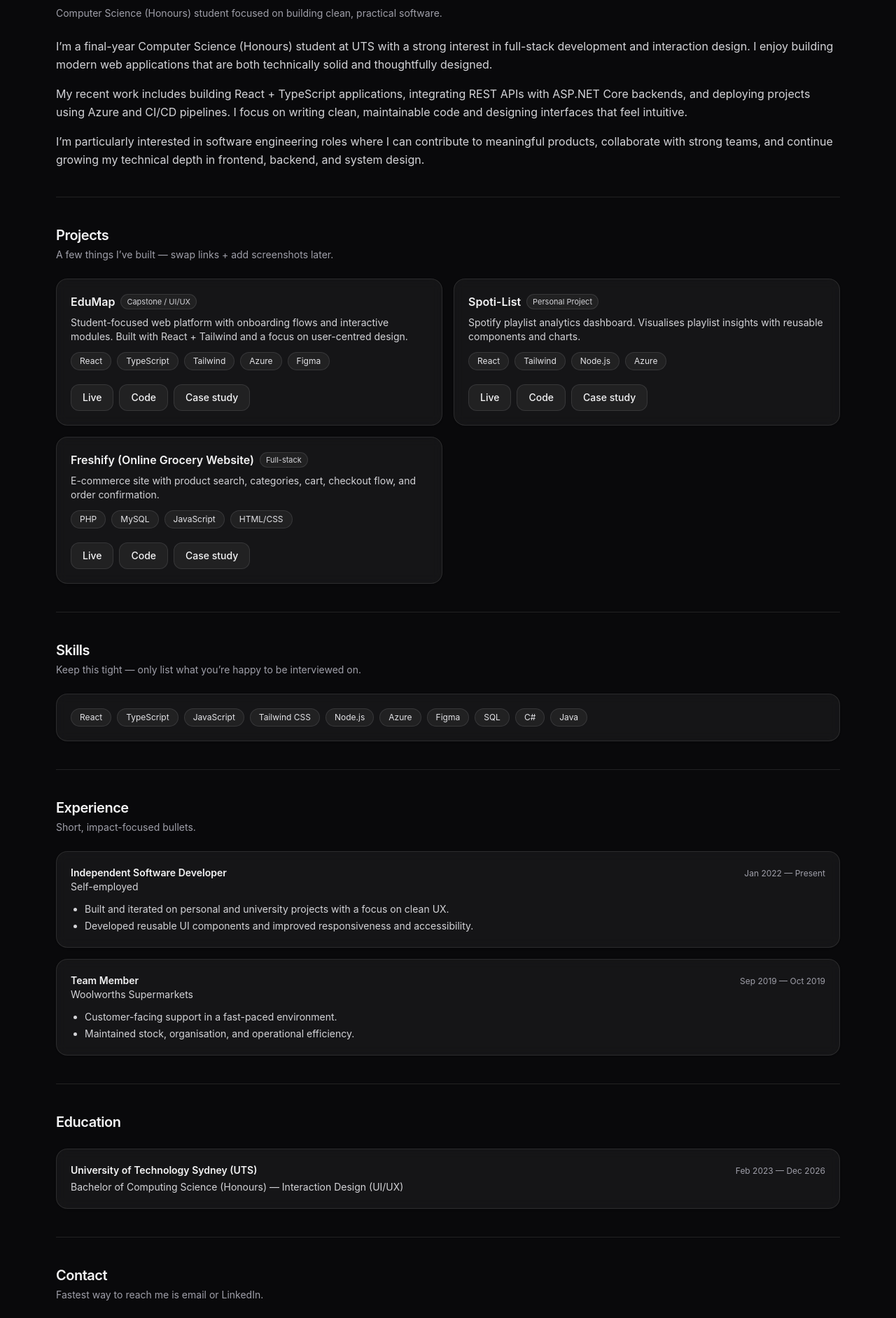
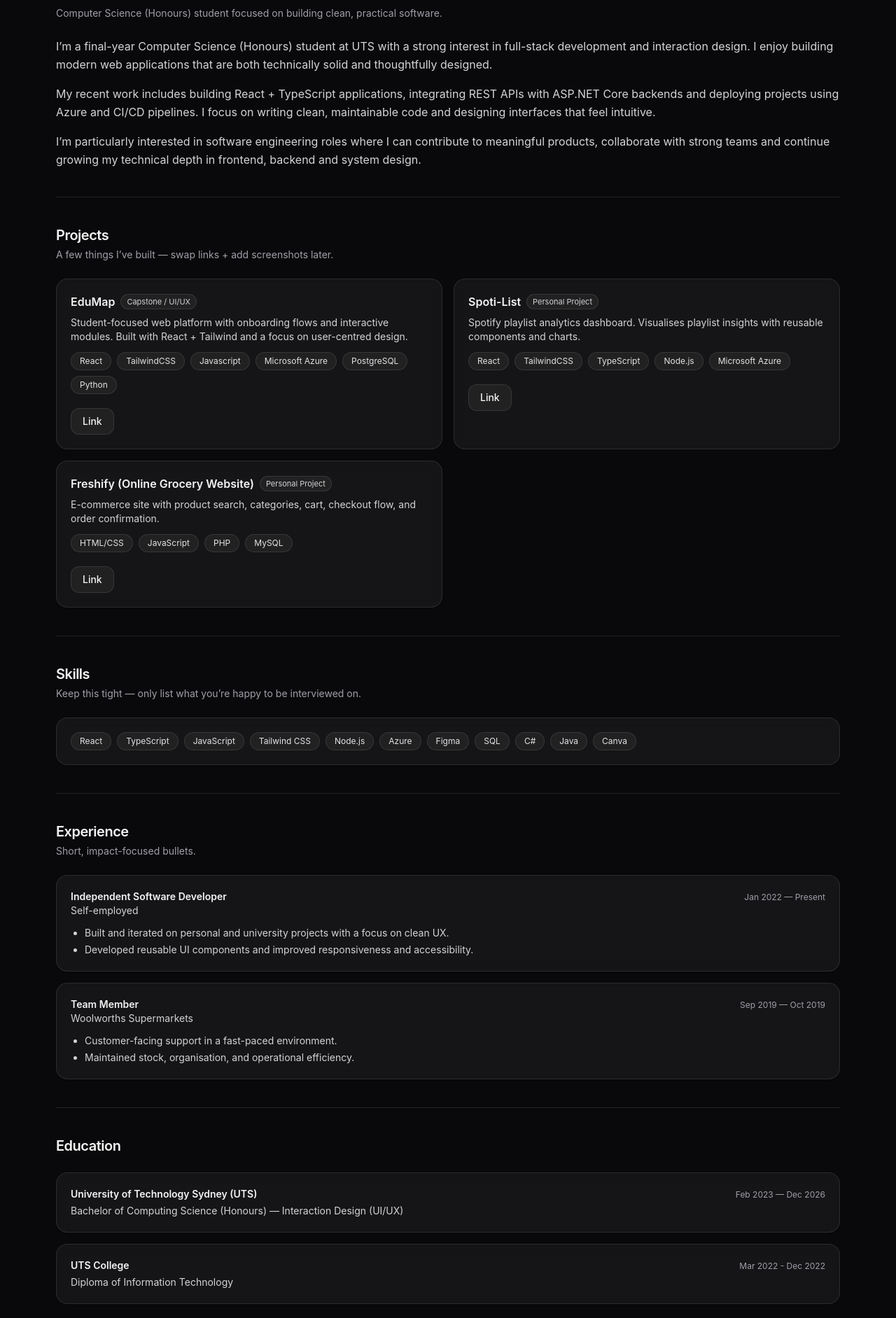
Before and after one commit to d4n1elliu/Portfolio, a React (Vite) app in the folder portfolio-frontend/: page / in a window 1280 px wide. Shown: the part 649-2532 px from the top of the page at 70% size. Built offline with nearby package versions, Linux system fonts and the light colour scheme.

Commit message:
Fixed spelling errors

```diff
--- a/portfolio-frontend/src/data/userProfile.ts
+++ b/portfolio-frontend/src/data/userProfile.ts
@@ -1,7 +1,7 @@
 export const PROFILE = {
     name: "Daniel Liu",
     headline:
-    "Penultimate-year BCompSc (Hons) @ UTS · Frontend Developer · UI/UX (Interaction Design) · Open to Internships",
+        "Penultimate-year BCompSc (Hons) @ UTS · FullStack Developer · IOS Engineer · UI/UX (Interaction Design) · Open to Internships",
     location: "Sydney, NSW, Australia",
     email: "dl56386994@gmail.com",
     links: {
@@ -11,7 +11,7 @@ export const PROFILE = {
     },
     about: [
         "I build modern web and mobile experiences that combine frontend engineering with user-centred design.",
-    "My work spans React + TypeScript, UI systems, and API-driven apps, with a focus on clean UX and polish.",
+        "I build modern, scalable web applications with clean architecture and intuitive user experiences.",
     ],
     highlights: [
         { label: "React + TypeScript", value: "Primary stack" },
@@ -29,6 +29,7 @@ export const PROFILE = {
         "SQL",
         "C#",
         "Java",
+        "Canva",
     ],
 
     // Projects sections
@@ -38,11 +39,9 @@ export const PROFILE = {
             tag: "Capstone / UI/UX",
             description:
                 "Student-focused web platform with onboarding flows and interactive modules. Built with React + Tailwind and a focus on user-centred design.",
-      tech: ["React", "TypeScript", "Tailwind", "Azure", "Figma"],
+            tech: ["React", "TailwindCSS", "Javascript", "Microsoft Azure", "PostgreSQL", "Python"],
             links: {
-        live: "#",
-        code: "#",
-        caseStudy: "#",
+                link: "https://github.com/d4n1elliu/EduMap",
                 },
             },
         {
@@ -50,23 +49,19 @@ export const PROFILE = {
             tag: "Personal Project",
             description:
                 "Spotify playlist analytics dashboard. Visualises playlist insights with reusable components and charts.",
-      tech: ["React", "Tailwind", "Node.js", "Azure"],
+            tech: ["React", "TailwindCSS", "TypeScript", "Node.js", "Microsoft Azure"],
             links: {
-        live: "#",
-        code: "#",
-        caseStudy: "#",
+                link: "https://github.com/d4n1elliu/Spoti-list",
             },
         },
         {
             title: "Freshify (Online Grocery Website)",
-      tag: "Full-stack",
+            tag: "Personal Project",
             description:
                 "E-commerce site with product search, categories, cart, checkout flow, and order confirmation.",
-      tech: ["PHP", "MySQL", "JavaScript", "HTML/CSS"],
+            tech: ["HTML/CSS", "JavaScript", "PHP", "MySQL"],
             links: {
-        live: "#",
-        code: "#",
-        caseStudy: "#",
+                link: "https://github.com/d4n1elliu/Freshify",
             },
         },
     ],
@@ -97,8 +92,13 @@ export const PROFILE = {
   education: [
     {
         org: "University of Technology Sydney (UTS)",
-      detail: "Bachelor of Computing Science (Honours) — Interaction Design (UI/UX)",
+        details: "Bachelor of Computing Science (Honours) — Interaction Design (UI/UX)",
         time: "Feb 2023 — Dec 2026",
+    },
+    {
+        org: "UTS College",
+        details: "Diploma of Information Technology",
+        time: "Mar 2022 - Dec 2022",
     },
   ],
 } as const;
--- a/portfolio-frontend/src/sections/AboutSection.tsx
+++ b/portfolio-frontend/src/sections/AboutSection.tsx
@@ -17,15 +17,15 @@ export function About() {
 
         <p>
           My recent work includes building React + TypeScript applications,
-          integrating REST APIs with ASP.NET Core backends, and deploying
+          integrating REST APIs with ASP.NET Core backends and deploying
           projects using Azure and CI/CD pipelines. I focus on writing clean,
           maintainable code and designing interfaces that feel intuitive.
         </p>
 
         <p>
           I’m particularly interested in software engineering roles where I can
-          contribute to meaningful products, collaborate with strong teams,
-          and continue growing my technical depth in frontend, backend, and
+          contribute to meaningful products, collaborate with strong teams
+          and continue growing my technical depth in frontend, backend and
           system design.
         </p>
       </div>
--- a/portfolio-frontend/src/sections/EducationSection.tsx
+++ b/portfolio-frontend/src/sections/EducationSection.tsx
@@ -11,7 +11,7 @@ export function Education() {
             <div className="flex flex-wrap items-baseline justify-between gap-2">
               <div>
                 <div className="text-sm font-semibold text-zinc-100">{ed.org}</div>
-                <div className="mt-1 text-sm text-zinc-300">{ed.detail}</div>
+                <div className="mt-1 text-sm text-zinc-300">{ed.details}</div>
               </div>
               <div className="text-xs text-zinc-400">{ed.time}</div>
             </div>
--- a/portfolio-frontend/src/sections/ProjectsSection.tsx
+++ b/portfolio-frontend/src/sections/ProjectsSection.tsx
@@ -33,14 +33,8 @@ export function Projects() {
             </div>
 
             <div className="mt-2 flex flex-wrap gap-2">
-              <ButtonLink href={p.links.live} variant="secondary">
-                Live
-              </ButtonLink>
-              <ButtonLink href={p.links.code} variant="secondary">
-                Code
-              </ButtonLink>
-              <ButtonLink href={p.links.caseStudy} variant="secondary">
-                Case study
+              <ButtonLink href={p.links.link} variant="secondary">
+                Link
               </ButtonLink>
             </div>
           </Card>
```
Lines whose indentation alone changed are shown as unchanged.
